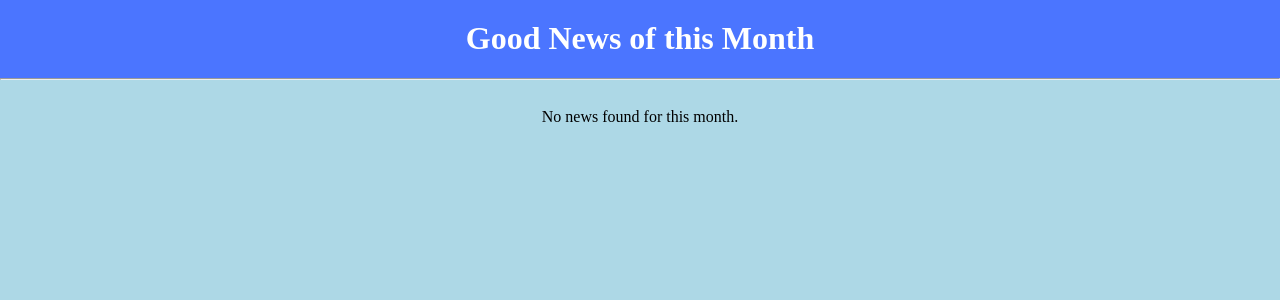
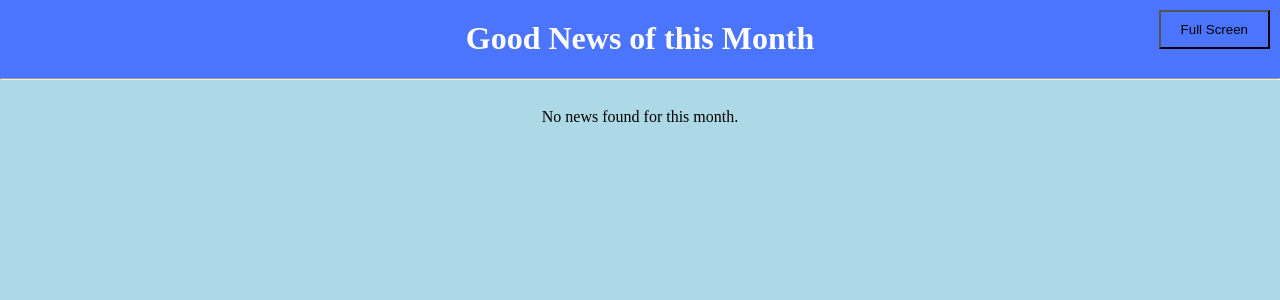
Before and after one commit to shsh227/shsh227.github.io, a Flask app: template templates/index.html in a window 1280 px wide. Shown: the top 300 px of the page. Run offline with Flask 3, Linux system fonts and the light colour scheme; the template is opened without the code that fills it, so the values that code supplies are empty.

Commit message:
Update modified files

```diff
--- a/static/styles.css
+++ b/static/styles.css
@@ -5,6 +5,20 @@
     padding: 0;
     overflow: hidden;
     background-color: lightblue;
+}
+
+#fullscreen,
+#exitfullscreen {
+    position: fixed;
+    top: 10px;
+    right: 10px;
+    padding: 10px 20px;
+    background-color: rgb(75, 117, 255);
+    z-index: 1000;
+}
+
+#exitfullscreen {
+    display: none;
 }
 
 .slideshow {
--- a/templates/index.html
+++ b/templates/index.html
@@ -31,7 +31,36 @@
                 showarticle(startingIndex);
 
                 setInterval(shownextarticle, 7000);
+
+                const fullscreen = document.getElementById("fullscreen");
+                const exitfullscreen = document.getElementById("exitfullscreen");
+
+                fullscreen.addEventListener("click", function() {
+                    document.documentElement.requestFullscreen();
+                    fullscreen.style.display = "none";
+                    exitfullscreen.style.display = "block";
+                })
+
+                exitfullscreen.addEventListener("click", function() {
+                    if (document.fullscreenElement) {
+                        document.exitFullscreen();
+                        fullscreen.style.display = "block";
+                        exitfullscreen.style.display = "none";
+                    }
+                })
+
+                document.addEventListener("fullscreenchange", function() {
+                    if (document.fullscreenElement) {
+                        fullscreen.style.display = "none";
+                        exitfullscreen.style.display = "block";
+                    }
+                    else {
+                        fullscreen.style.display = "block";
+                        exitfullscreen.style.display = "none";
+                    }
+                })
         })
+
     </script>
 </head>
 <body>
@@ -39,6 +68,8 @@
         <h1 style = "color: white" class = "distance">Good News of this Month</h1>
         <hr>
     </div>
+    <button id = "fullscreen">Full Screen</button>
+    <button id = "exitfullscreen">Exit Full Screen</button>
     <div class  = "news">
         {% for article in articles %}
             <div class = "article">
```
Also changed, not shown: index.html (+31 -0 lines).
